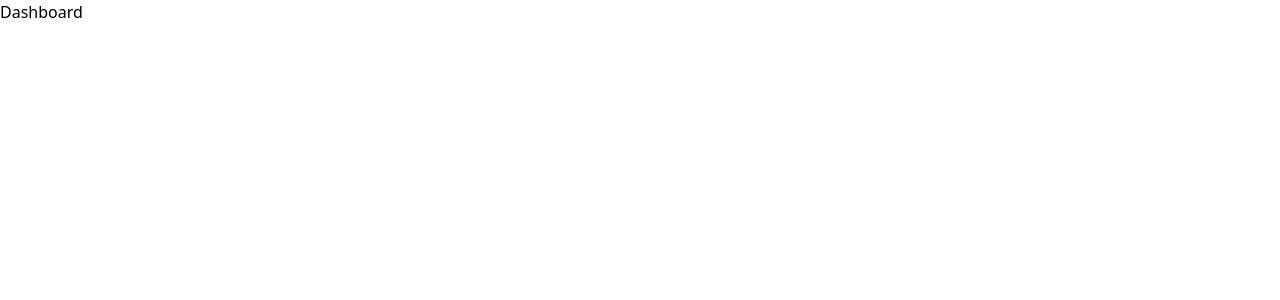
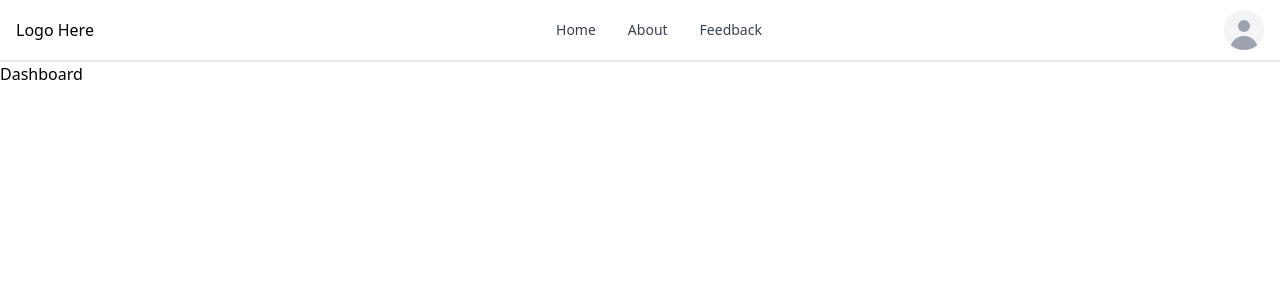
Before and after one commit to patcherist707/thesis-final-final, a React (Vite) app in the folder client/: page /dashboard in a window 1280 px wide. Shown: the top 300 px of the page. Built offline with nearby package versions, Linux system fonts and the light colour scheme.

Commit message:
Creates Header

```diff
--- a/client/package.json
+++ b/client/package.json
@@ -14,6 +14,7 @@
     "flowbite-react": "^0.7.0",
     "react": "^18.3.1",
     "react-dom": "^18.3.1",
+    "react-icons": "^5.3.0",
     "react-router-dom": "^6.27.0"
   },
   "devDependencies": {
--- a/client/src/App.jsx
+++ b/client/src/App.jsx
@@ -5,11 +5,13 @@ import Dashboard from "./pages/Dashboard";
 import Feedback from "./pages/Feedback";
 import SignIn from "./pages/SignIn";
 import SignUp from "./pages/SignUp";
+import Header from "./components/Header";
 
 
 export default function App() {
   return (
     <BrowserRouter>
+      <Header/>
       <Routes>
         <Route path="/" element={<Home/>}/>
         <Route path="/about" element={<About/>}/>
--- /dev/null
+++ b/client/src/components/Header.jsx
@@ -0,0 +1,80 @@
+import { Button, Navbar, Avatar, Dropdown} from "flowbite-react";
+import React from "react";
+import { Link, useLocation } from "react-router-dom";
+import { RxDashboard } from "react-icons/rx";
+import { MdOutlineInventory } from "react-icons/md";
+import { AiFillNotification } from "react-icons/ai";
+import { HiArrowSmRight, HiUser } from "react-icons/hi";
+
+
+export default function Header() {
+  const path = useLocation().pathname;
+
+  return (
+    <div>
+      <Navbar className="border-b-2">
+        <div>
+          <Link to={'/'}>
+            <span>Logo Here</span>
+          </Link>
+        </div>
+        <div className="flex gap-2 md:order-2">
+          <Dropdown
+            arrowIcon={false}
+            inline
+            label={
+              <Avatar alt="user" rounded/>
+            }
+          >
+            <Dropdown.Header>
+              <span className="block text-sm">@FALabyow</span>
+              <span className="block text-sm font-medium truncate">ruhaynaadje08@gmail.com</span>
+            </Dropdown.Header>
+            <Link to={'/dashboard?tab=overview'}>
+              <Dropdown.Item icon={RxDashboard}>
+                Dashboard
+              </Dropdown.Item>
+            </Link>
+            <Link to={'/dashboard?tab=tag-info'}>
+              <Dropdown.Item icon={MdOutlineInventory}>
+                UID
+              </Dropdown.Item>
+            </Link>
+            <Link to={'/dashboard?tab=notification'}>
+              <Dropdown.Item icon={AiFillNotification}>
+                Notification
+              </Dropdown.Item>
+            </Link>
+            <Link to={'/dashboard?tab=profile'}>
+              <Dropdown.Item icon={HiUser}>
+                Profile
+              </Dropdown.Item>
+            </Link>
+            <Dropdown.Divider/>
+            <Dropdown.Item icon={HiArrowSmRight}>
+              Sign Out
+            </Dropdown.Item>
+          </Dropdown>
+          <Navbar.Toggle/>
+        </div>
+        <Navbar.Collapse>
+          <Navbar.Link active={path === '/'} as={'div'} >
+            <Link to='/'>
+              Home
+            </Link>
+          </Navbar.Link>
+          <Navbar.Link as={'div'} active={path === '/about'}>
+            <Link to='/about'>
+              About
+            </Link>
+          </Navbar.Link>
+          <Navbar.Link as={'div'} active={path === '/feedback'}>
+            <Link to='/feedback'>
+              Feedback
+            </Link>
+          </Navbar.Link>
+        </Navbar.Collapse>
+      </Navbar>
+    </div>
+  );
+}
```
Also changed, not shown: 1 other file (tests, documents, lock files or other folders).
